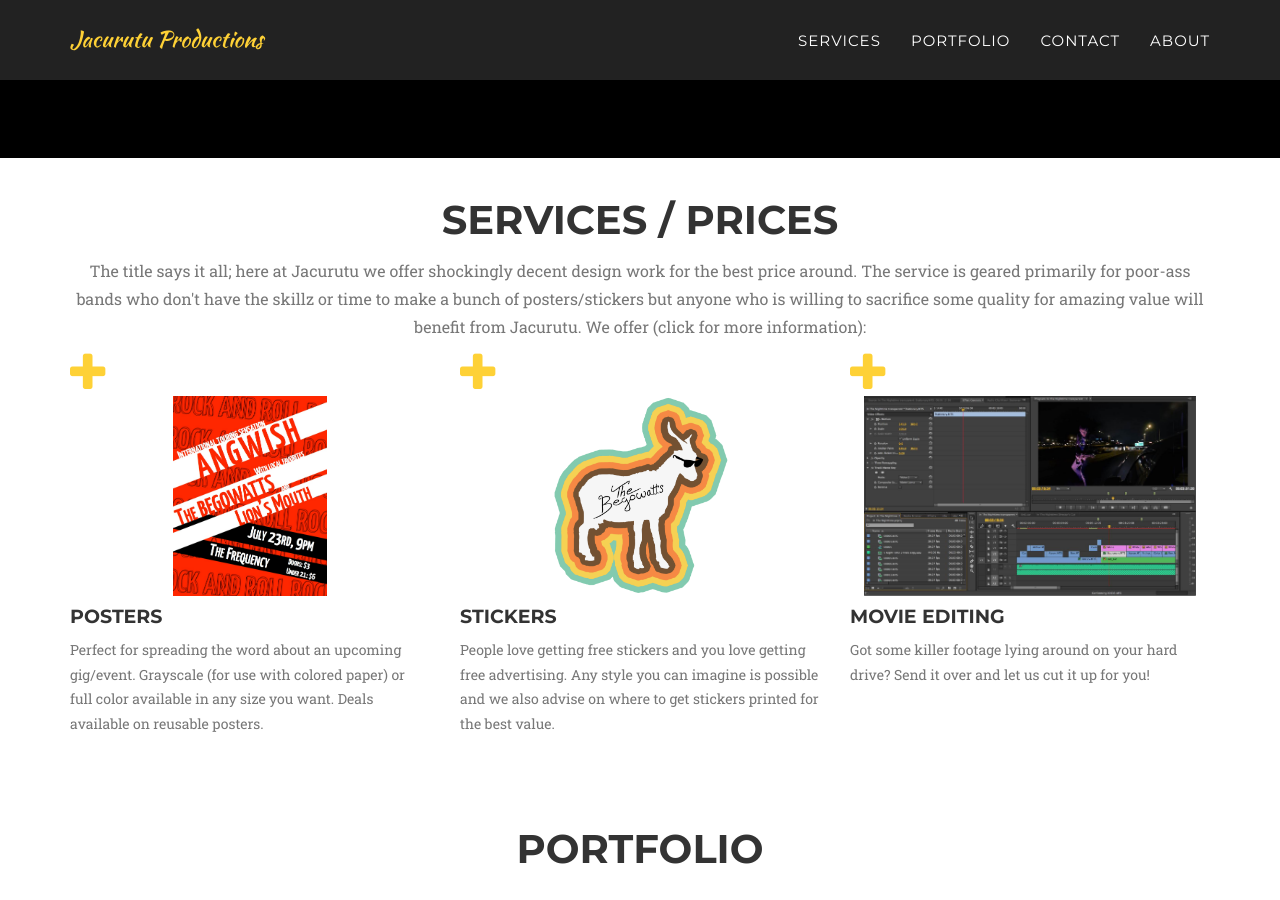
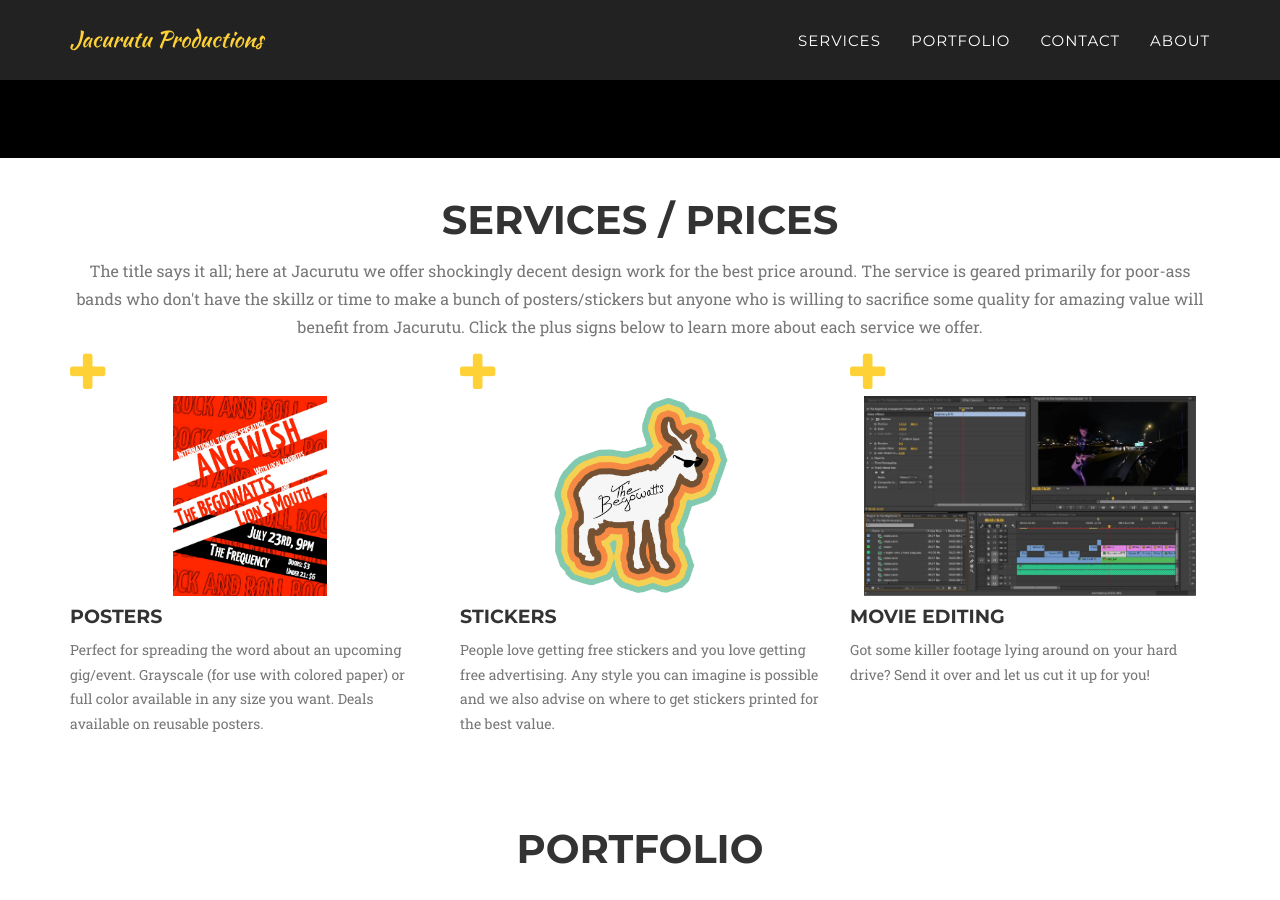
Before and after one commit to eigenbrot/jacurutu, a Jekyll site: the page built from index.html, in a window 1280 px wide and 900 px high, scrolled down 600 px. Built offline with Jekyll 4.4.1, drawn with Linux system fonts in a browser that asks for light colours; some web fonts are replaced.

Commit message:
Fixed some wording in the services offered section

```diff
--- a/_data/information.yml
+++ b/_data/information.yml
@@ -1,4 +1,4 @@
-services: "The title says it all; here at Jacurutu we offer shockingly decent design work for the best price around. The service is geared primarily for poor-ass bands who don't have the skillz or time to make a bunch of posters/stickers but anyone who is willing to sacrifice some quality for amazing value will benefit from Jacurutu. We offer (click for more information):"
+services: "The title says it all; here at Jacurutu we offer shockingly decent design work for the best price around. The service is geared primarily for poor-ass bands who don't have the skillz or time to make a bunch of posters/stickers but anyone who is willing to sacrifice some quality for amazing value will benefit from Jacurutu. Click the plus signs below to learn more about each service we offer."
 
 posters:
   - image: slant-thumb.jpg
```
